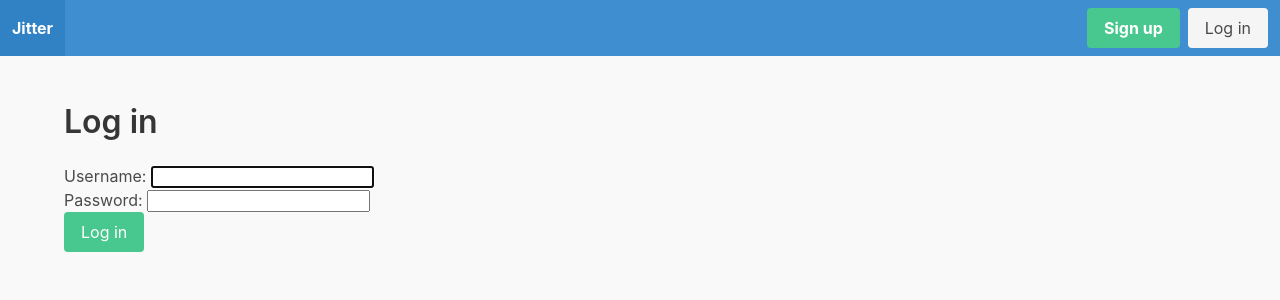
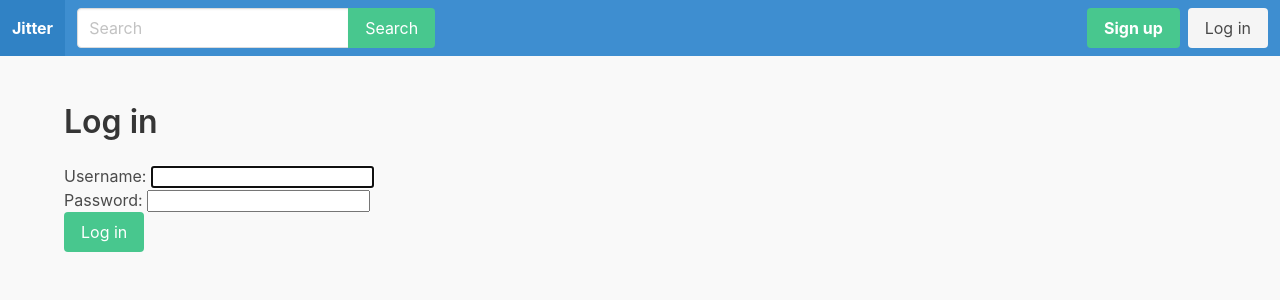
Before and after one commit to marcowhite/twitter_django, a Django app: a page that uses jitter3_10/jitter/apps/core/templates/core/base.html in a window 1280 px wide. Shown: the top 300 px of the page. Run offline with Django 4.2, Linux system fonts and the light colour scheme.

Commit message:
search update

```diff
--- a/jitter3_10/jitter/apps/core/templates/core/base.html
+++ b/jitter3_10/jitter/apps/core/templates/core/base.html
@@ -22,10 +22,23 @@
             </div>
 
             <div class="navbar-menu">
+                <div class="navbar-start">
+                    <div class="navbar-item">
+                        <form method="get" action="{% url 'search'%}">
+                            <div class="field has-addons">
+                                <div class="control">
+                                    <input type="text" class="input" placeholder="Search" name="query">
+                                </div>
+                                <div class="control">
+                                    <button class="button is-success">Search</button>
+                                </div>
+                            </div>
+                        </form>
+                    </div>
+                </div>
                 <div class="navbar-end">
                     <div class="navbar-item">
                         {% if request.user.is_authenticated %}
-                            <a href="{% url 'search' %}" class="navbar-item">Search</a>
                             <a href="{% url 'feed' %}" class="navbar-item">Feed</a>
                             <a href="{% url 'jitterprofile' request.user.username %}" class="navbar-item">Profile</a>
                             <a href="{% url 'edit_profile' %}" class="navbar-item">Edit profile</a>
--- a/jitter3_10/jitter/apps/feed/templates/feed/feed.html
+++ b/jitter3_10/jitter/apps/feed/templates/feed/feed.html
@@ -30,7 +30,7 @@
                           </figure>
                           <div class="media-content">
                               <div class="content">
-                                  <p><strong>[[jitt.jitter]]</strong>
+                                  <p><strong>[jitt.jitter]]</strong>
                                   <small>[[jitt.created_at]]</small>
                                   <br>
                                   [[jitt.body]]
@@ -51,7 +51,7 @@
                         </figure>
                         <div class="media-content">
                             <div class="content">
-                                <p><strong>{{jitt.created_by.username}}</strong>
+                                <p><strong><a href="{% url 'jitterprofile' jitt.created_by.username%}">{{jitt.created_by.username}}</a></strong>
                                 <small>{{ jitt.created_at|naturaltime}}</small>
                                 <br>
                                 {{ jitt.body }}
--- a/jitter3_10/jitter/apps/feed/views.py
+++ b/jitter3_10/jitter/apps/feed/views.py
@@ -29,11 +29,14 @@ def search(request):
 
     if len(query)>0:
         jitters = User.objects.filter(username__icontains=query)
+        jitts = Jitt.objects.filter(body__icontains=query)
     else:
         jitters = []
+        jitts = []
 
     context = {
         'query':query,
-        'jitters': jitters
+        'jitters': jitters,
+        'jitts': jitts,
     }
     return render(request, 'feed/search.html', context)
```
Also changed, not shown: jitter3_10/jitter/apps/feed/templates/feed/search.html (+36 -2 lines), jitter3_10/jitter/db.sqlite3.
